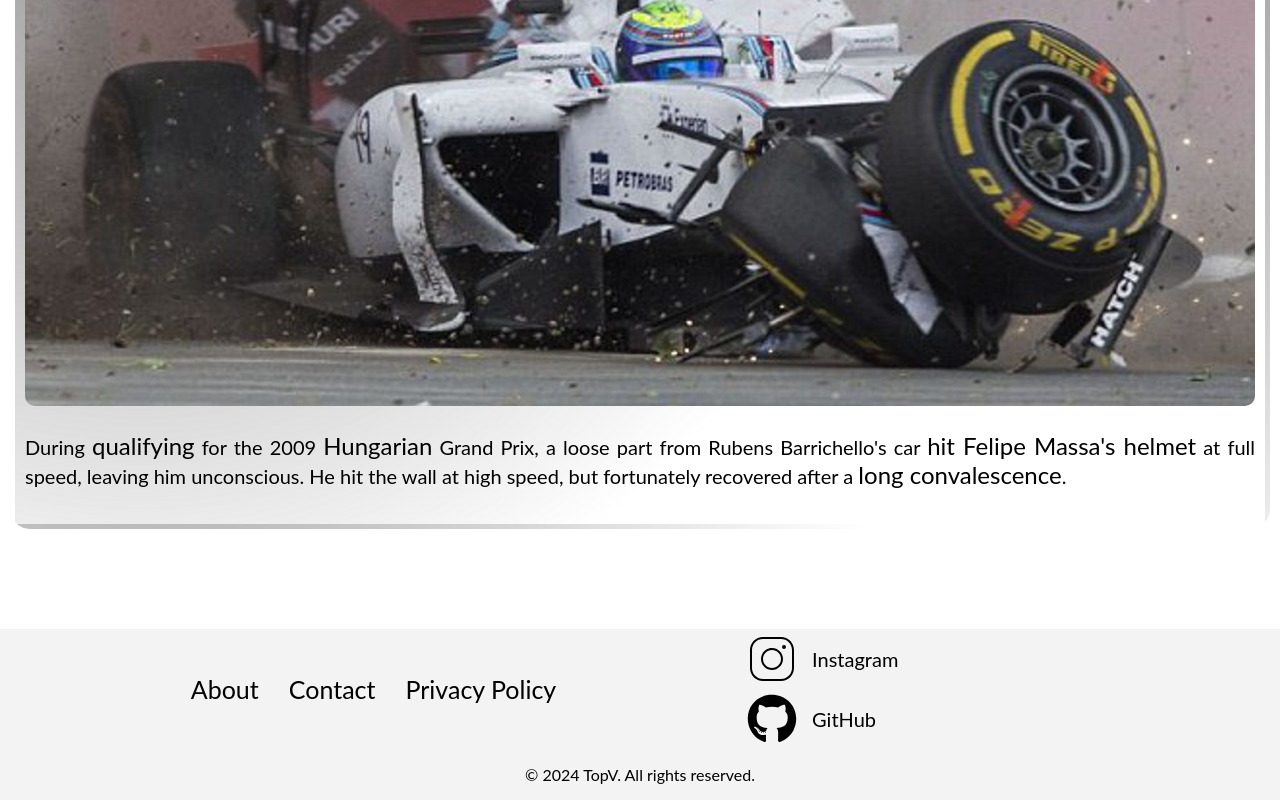
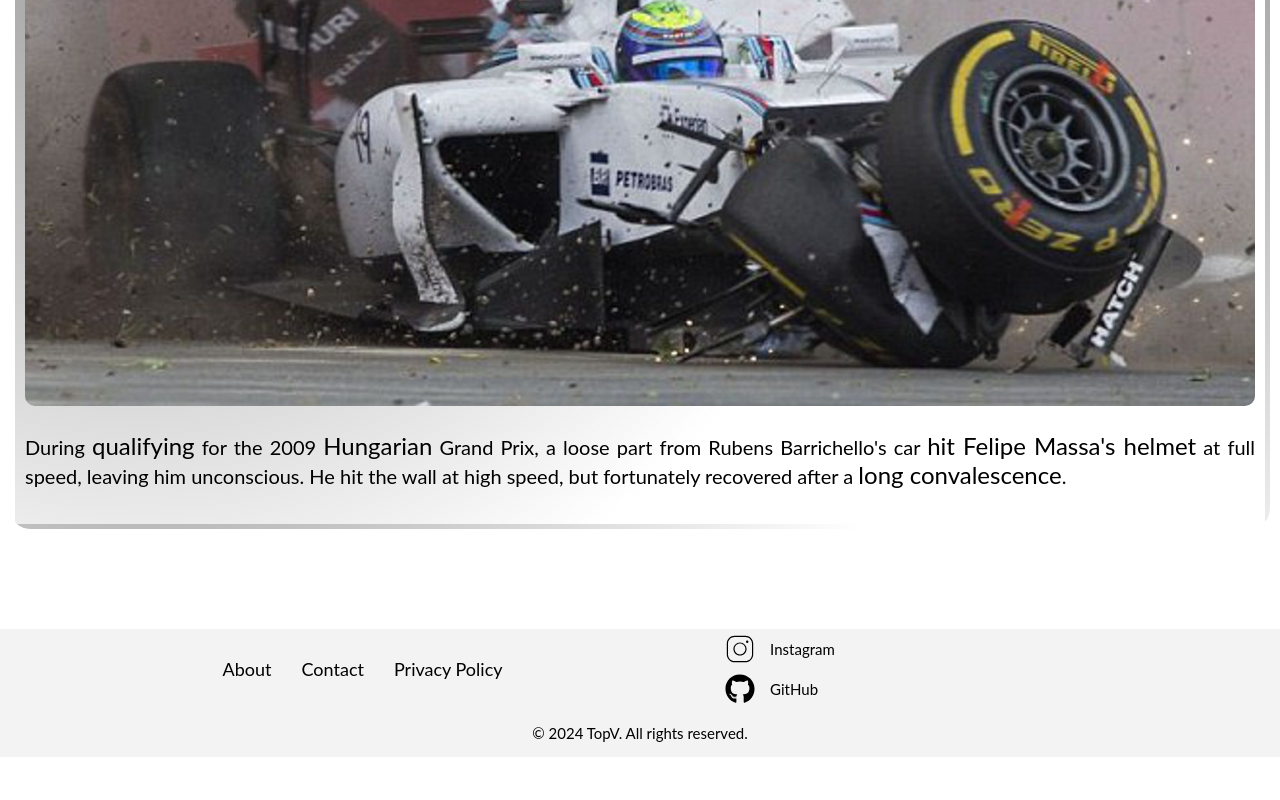
Before and after one commit to clemcvv/webSiteTopFive, a plain HTML site: page index.html in a window 1280 px wide. Shown: the part 4606-5406 px from the top of the page. After the commit the page ends 5363 px from the top, so only its background shows below. Drawn offline with Linux system fonts and the light colour scheme.

Commit message:
Add files via upload

```diff
--- a/indexStyle.css
+++ b/indexStyle.css
@@ -257,4 +257,22 @@ footer p {
         font-size: 30px;
     }
 
+
+
+    .footerContainer div svg {
+        width: 30px;
+        height: 30px;
+    }
+
+    #footerSupport a {
+        font-size: 18px;
+    }
+
+    .socialMedia a {
+        font-size: 15px;
+    }
+
+    .footerContainer p {
+        font-size: 15px;
+    }
 }
```
